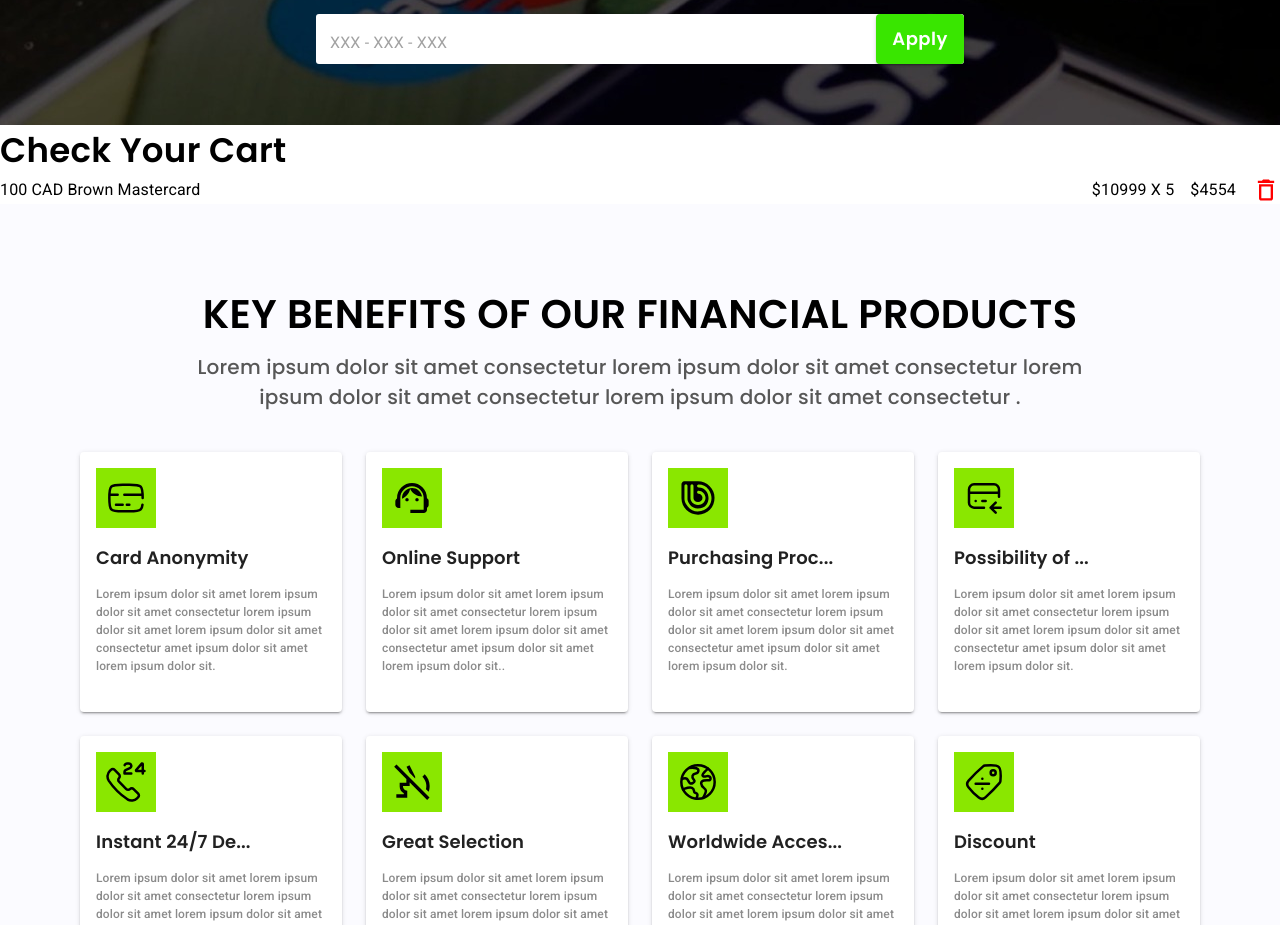
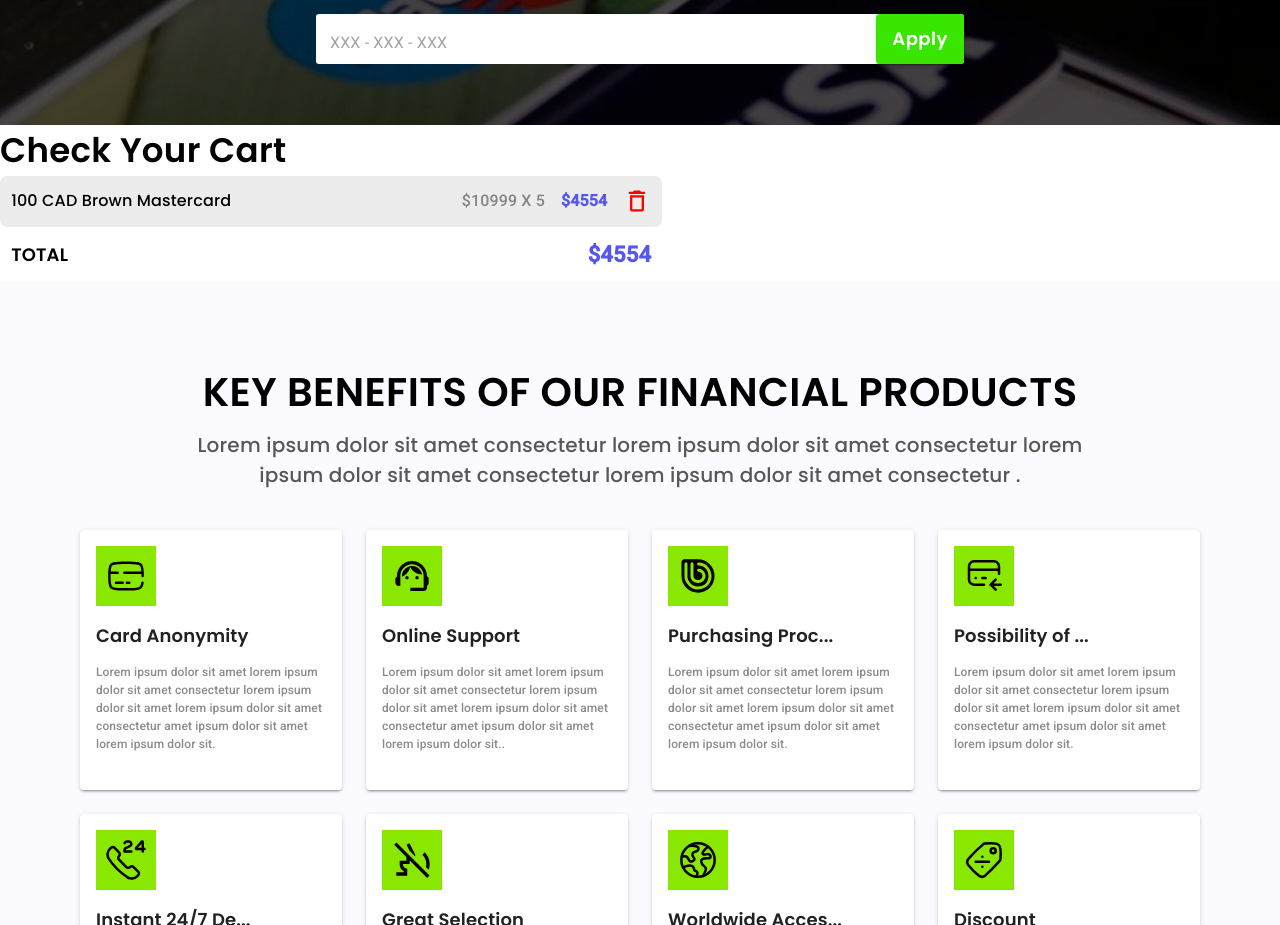
Before and after one commit to irfanalipace/cardWebsite, a React (Vite) app: page /select-payment in a window 1280 px wide. Shown: the part 2741-3666 px from the top of the page. Built offline with nearby package versions, Linux system fonts and the light colour scheme.

Commit message:
Check Your Cart

```diff
--- a/src/Theme.jsx
+++ b/src/Theme.jsx
@@ -20,7 +20,9 @@ export const theme = createTheme({
       benefitCardDescription: "#8B8B8B",
       benefitCardImg: " #8AE700",
       howToBuyAccordion: "#EAF0EF",
-      cartTextPurple: "linear-gradient(96.71deg, #5656F2 0%, #3333DC 101.64%)",
+      cartTextPurple: "#5656F2",
+      cartTextGray: "#848484",
+      cartTextBackground: "#4747471A",
     },
   },
 });
--- a/src/Views/SelectPayment/components/CheckYourCart/index.jsx
+++ b/src/Views/SelectPayment/components/CheckYourCart/index.jsx
@@ -5,7 +5,7 @@ import DeleteIcon from "../../../../assets/images/Delete-icon.svg";
 const CheckYourCart = () => {
   const theme = useTheme();
   return (
-    <Stack direction="column">
+    <Stack direction="column" sx={{ justifyContent: "center", width: "100%" }}>
       <Typography
         sx={{
           color: theme.palette.custom.black,
@@ -21,9 +21,22 @@ const CheckYourCart = () => {
           display: "flex",
           alignItems: "center",
           justifyContent: "space-between",
+          width: "50%",
+          backgroundColor: theme.palette.custom.cartTextBackground,
+          p: 1.4,
+          borderRadius: "7px",
         }}
       >
-        <Typography>100 CAD Brown Mastercard</Typography>
+        <Typography
+          sx={{
+            fontFamily: "poppins",
+            fontWeight: 500,
+            color: theme.palette.custom.black,
+            fontSize: "16px",
+          }}
+        >
+          100 CAD Brown Mastercard
+        </Typography>
         <Typography
           component={"Box"}
           sx={{
@@ -33,9 +46,58 @@ const CheckYourCart = () => {
             gap: 2,
           }}
         >
-          <span>$10999 X 5</span>
-          <Typography component={"span"}>$4554</Typography>
+          <Typography
+            component={"span"}
+            sx={{
+              color: theme.palette.custom.cartTextGray,
+              fontWeight: 500,
+              fontSize: "16px",
+            }}
+          >
+            $10999 X 5
+          </Typography>
+          <Typography
+            component={"span"}
+            sx={{
+              color: theme.palette.custom.cartTextPurple,
+              fontWeight: 700,
+              fontSize: "16px",
+            }}
+          >
+            $4554
+          </Typography>
           <img src={DeleteIcon} alt="delete-icon" />
+        </Typography>
+      </Box>
+      <Box
+        sx={{
+          display: "flex",
+          alignItems: "center",
+          justifyContent: "space-between",
+          width: "50%",
+          p: 1.4,
+        }}
+      >
+        <Typography
+          component={"span"}
+          sx={{
+            color: theme.palette.custom.black,
+            fontWeight: 700,
+            fontSize: "18px",
+            fontFamily: "poppins",
+          }}
+        >
+          TOTAL
+        </Typography>
+        <Typography
+          component={"span"}
+          sx={{
+            color: theme.palette.custom.cartTextPurple,
+            fontWeight: 700,
+            fontSize: "22px",
+          }}
+        >
+          $4554
         </Typography>
       </Box>
     </Stack>
```
Also changed, not shown: src/Views/SelectPayment/components/SelectInput/index.jsx (added, +35 -0 lines).
